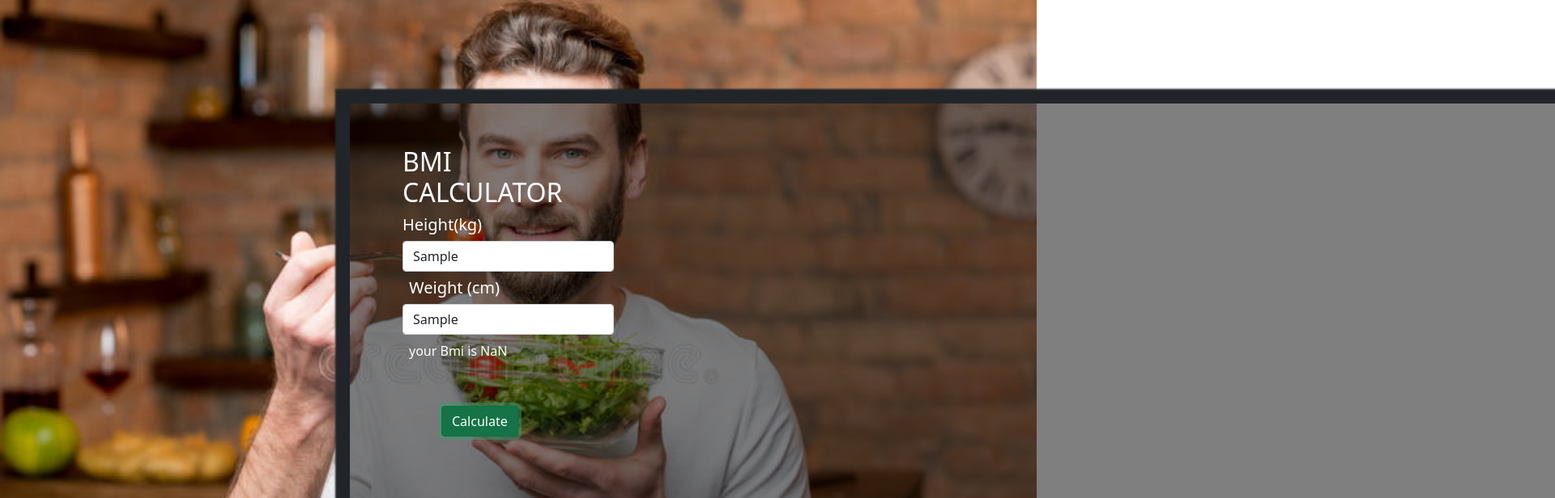
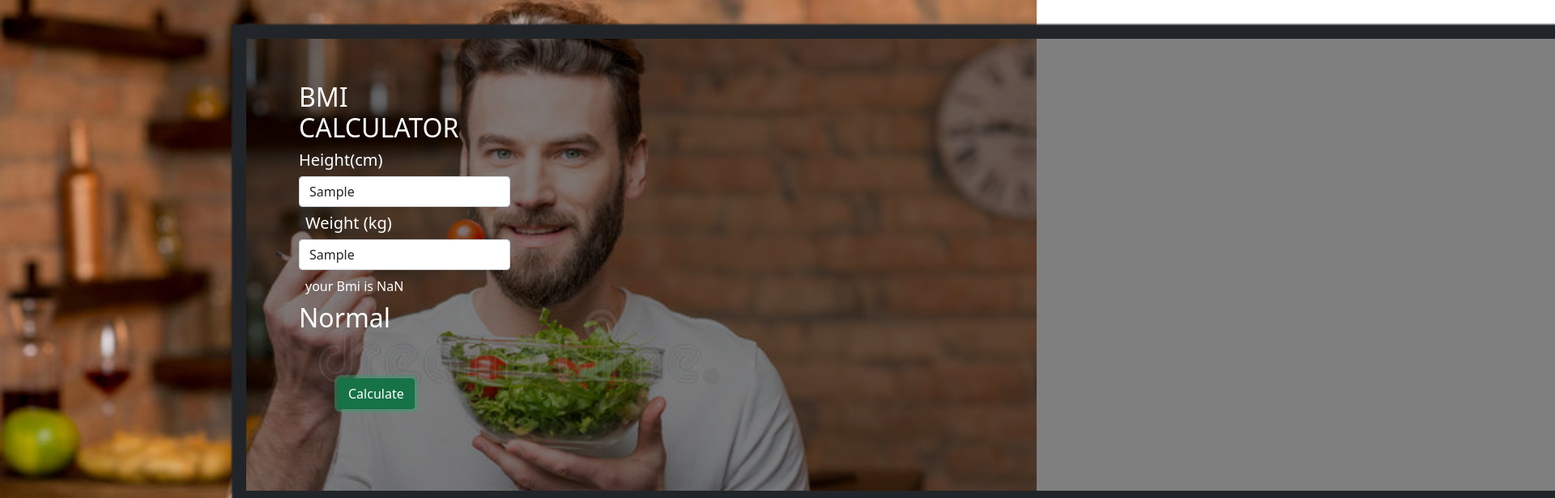
Before and after one commit to asrafmridha/BMI-Calculator-using-Javascript, a plain HTML site: page index.html in a window 1280 px wide. Both pictures are taken after typing "Sample", "Sample" into the empty fields and a click on the button "Calculate". Shown: the top 616 px of the page at 81% size, 1920 px wide, since content can reach past the window. Drawn offline with nearby package versions, Linux system fonts and the light colour scheme.

Commit message:
add some condition

```diff
--- a/index.html
+++ b/index.html
@@ -20,12 +20,14 @@
 
       <h2 class="text-white">BMI CALCULATOR</h2>
 
-      <p class="h5 text-white" >Height(kg)</p>
+      <p class="h5 text-white" >Height(cm)</p>
       <input  id="height" type="text"class="  text-dark form-control" placeholder="Please give your height">
-      <p class="h5 text-white m-2">Weight (cm)</p>
+      <p class="h5 text-white m-2">Weight (kg)</p>
       <input id="weight" type="text" class="  text-dark form-control" placeholder="Please Give Your Weight" >
 
       <p id="toshow" class="text-white m-2"></p>
+
+      <h2 id="message" class="text-white"></h2>
 
       <button type="button" class="btn btn-success m-5 text-center" onclick="bmicalculate()">Calculate</button>
     </div>
--- a/script.js
+++ b/script.js
@@ -7,5 +7,17 @@
     var _total =_bmi.toFixed(3);
 
     document.getElementById("toshow").innerHTML= "your Bmi is " + _total;
+    if(_total<18.5 ){
 
+        document.getElementById("message").innerHTML="Thinness";
+    }
+    else if(_total=>18.5 || _total <= 25){
+
+        document.getElementById("message").innerHTML="Normal";
+    }
+    else{
+
+        document.getElementById("message").innerHTML=" ";
+
+    }
  }
--- a/style.css
+++ b/style.css
@@ -12,8 +12,8 @@ body{
 
    width: 5000px;
    position: absolute;
-   top: 10%;
-   left: 30%;
+
+   left: 20%;
 
    background-color: rgba(0, 0, 0, 0.5);
    padding: 5px;
```
